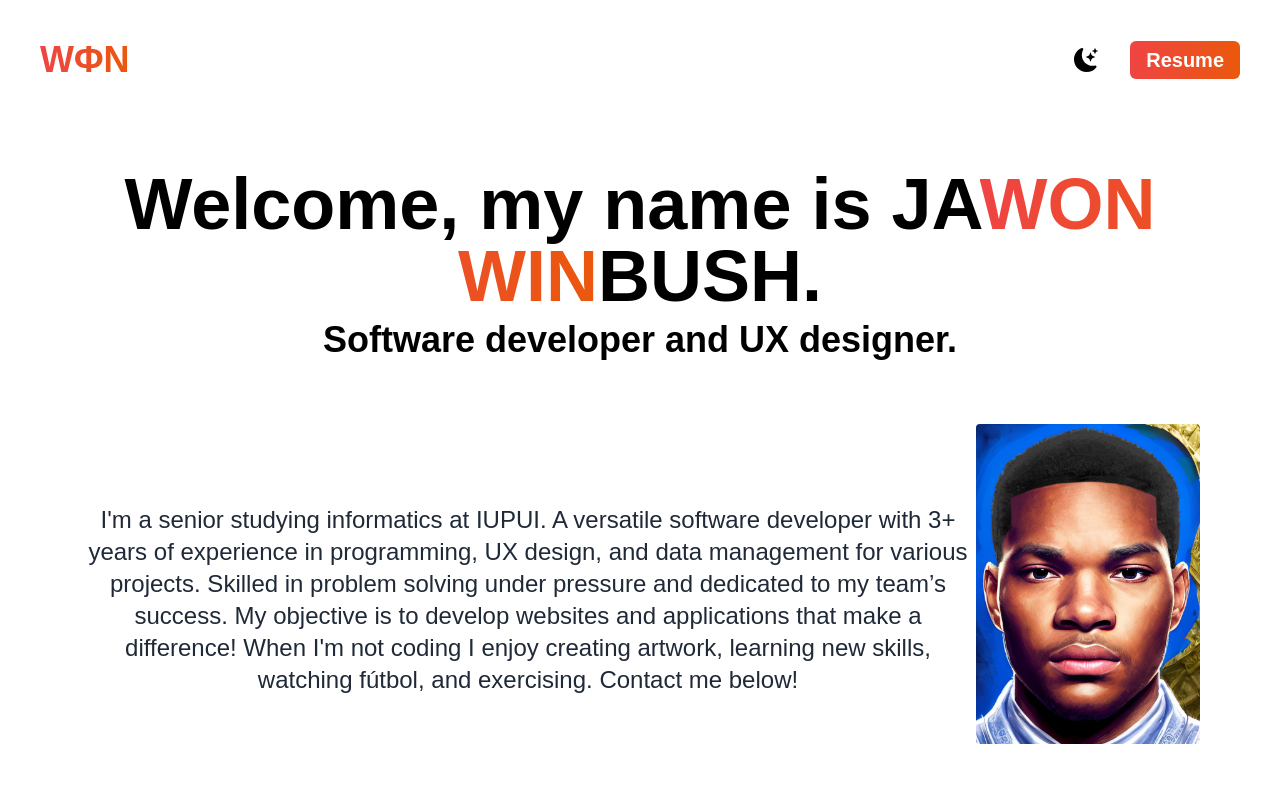
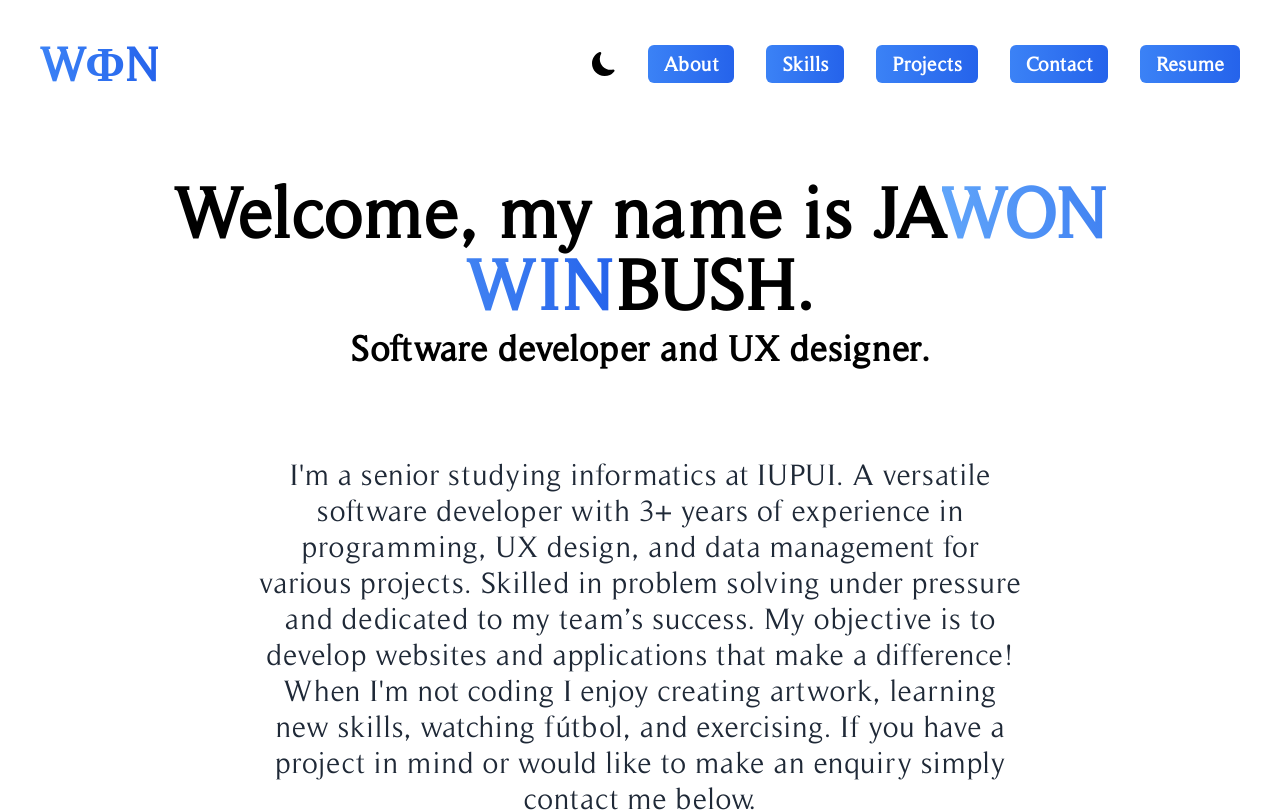
Before and after one commit to jwinbush/portfolio2023, a Next.js app: page / in a window 1280 px wide. Shown: the top 812 px of the page. Built offline with nearby package versions, Linux system fonts and the light colour scheme.

Commit message:
Updated index page and added list in navbar

```diff
--- a/pages/index.js
+++ b/pages/index.js
@@ -5,7 +5,7 @@ import {
   AiFillLinkedin,
   AiFillGithub,
 } from "react-icons/ai";
-import { BsFillMoonStarsFill } from "react-icons/bs";
+import { BsFillMoonFill } from "react-icons/bs";
 import { useState } from "react";
 import jawon from "../public/AIpicture.png";
 import backend from "../public/backend.png";
@@ -39,20 +39,50 @@ export default function Home() {
         initial={{opacity: 0 }}
         animate={{opacity: 1 }}
         transition={{ duration: 0.75 }}
-        className=" bg-white px-4 dark:bg-gray-900 md:px10 lg:px-10">
+        className=" bg-white px-4 dark:bg-gray-900 md:px-10 font-extraOld">
         <section className="min-h-screen">
-          <nav className="py-10 mb-12 flex justify-between dark:text-white">
-            <h1 className="text-3xl md:text-4xl text-transparent bg-clip-text bg-gradient-to-r from-red-500 to-orange-600 font-bold	">WΦN</h1>
+          <nav className="py-10 mb-6 md:mb-12 flex justify-between dark:text-white">
+            <h1 className="text-3xl md:text-5xl text-transparent bg-clip-text bg-gradient-to-r from-blue-500 to-blue-600 font-extrabold	">WΦN</h1>
             <ul className="flex items-center">
               <li>
-                <BsFillMoonStarsFill
+                <BsFillMoonFill
                   onClick={() => setDarkMode(!darkMode)}
                   className=" cursor-pointer text-2xl"
                 />
               </li>
               <li>
+              <a
+                  className="text-md md:text-xl font-semibold bg-gradient-to-r from-blue-500 text- to-blue-600 text-white px-4 py-2 border-none rounded-md ml-8"
+                  href="#"
+                >
+                  About
+                </a>              </li>
+              <li>
+              <a
+                  className="text-md md:text-xl font-semibold bg-gradient-to-r from-blue-500 text- to-blue-600 text-white px-4 py-2 border-none rounded-md ml-8"
+                  href="#"
+                >
+                  Skills
+                </a>              </li>
+              <li>
+              <a
+                  className="text-md md:text-xl font-semibold bg-gradient-to-r from-blue-500 text- to-blue-600 text-white px-4 py-2 border-none rounded-md ml-8"
+                  href="#"
+                >
+                  Projects
+                </a>
+              </li>
+              <li>
                 <a
-                  className="text-md md:text-xl font-semibold bg-gradient-to-r from-red-500 text- to-orange-600 text-white px-4 py-2 border-none rounded-md ml-8"
+                  className="text-md md:text-xl font-semibold bg-gradient-to-r from-blue-500 text- to-blue-600 text-white px-4 py-2 border-none rounded-md ml-8"
+                  href="#"
+                >
+                  Contact
+                </a>
+              </li>
+              <li>
+                <a
+                  className="text-md md:text-xl font-semibold bg-gradient-to-r from-blue-500 text- to-blue-600 text-white px-4 py-2 border-none rounded-md ml-8"
                   href="#"
                 >
                   Resume
@@ -60,23 +90,23 @@ export default function Home() {
               </li>
             </ul>
           </nav>
-          <div className="text-center px-10">
-            <h2 className="text-5xl font-bold	md:text-7xl dark:text-white">
-              Welcome, my name is JA<span className="text-transparent bg-clip-text bg-gradient-to-r from-red-500 to-orange-600">WON WIN</span>BUSH.
+          <div className="text-center px-4 md:px-10">
+            <h2 className="text-3xl font-bold	md:text-7xl dark:text-white">
+              Welcome, my name is JA<span className="text-transparent bg-clip-text bg-gradient-to-r from-blue-400 to-blue-600">WON WIN</span>BUSH.
             </h2>
             <h3 className="text-2xl py-2 dark:text-white md:text-4xl font-semibold">
               Software developer and UX designer.
             </h3>
 
-            <div className="md:justify-between justify-center flex py-2">
-              <p className=" text-gray-800 dark:text-gray-200 max-w-md md:max-w-4xl mx-auto text-xl md:text-2xl font-light mt-32 ">
+            <div className="content md:justify-between justify-center flex pt-10">
+              <p className=" text-gray-800 dark:text-gray-200 max-w-md md:max-w-3xl mx-auto text-lg whitespace-pre-line	md:text-3xl font-light mt-4 md:mt-10 ">
               I'm a senior studying informatics at IUPUI. A versatile software developer with 3+ years of experience in programming, UX design, and data management for various projects.
               Skilled in problem solving under pressure and dedicated to my team’s success. My objective is to develop websites and applications that make a difference!
               When I'm not coding I enjoy creating artwork, learning new skills, watching fútbol, and exercising.
-              Contact me below!
+              If you have a project in mind or would like to make an enquiry simply contact me below.
              </p>
 
-            <div className="mx-auto bg-white-500 rounded md:w-80 md:h-80 overflow-hidden mt-12 w-56 h-56 md:relative absolute items-center invisible md:visible">
+            <div className=" hero mx-auto bg-white-500 rounded-lg md:w-80 md:h-80 overflow-hidden mt-12 w-56 h-56 md:relative absolute items-center">
 
               <Image src={jawon} layout="fill" objectFit="cover" className="object-top" />
             </div>
@@ -86,7 +116,7 @@ export default function Home() {
 
         <section>
           <div>
-            <h3 className="text-3xl md:text-5xl font-semibold pt-20 text-center text-transparent bg-clip-text bg-gradient-to-r from-red-500 to-orange-600 ">Skills</h3>
+            <h3 className="text-3xl md:text-5xl font-semibold pt-20 text-center text-transparent bg-clip-text bg-gradient-to-r from-blue-400 to-blue-600 ">Skills</h3>
             <p className="text-md py-2 leading-8 text-gray-800 dark:text-gray-200">
               Since the beginning of my journey as a freelance designer and
               developer, I've done remote work for
@@ -218,7 +248,7 @@ export default function Home() {
         </section>
         <section className="py-10">
           <div>
-            <h3 className="text-3xl md:text-5xl font-semibold py-1 text-center text-transparent bg-clip-text bg-gradient-to-r from-red-500 to-orange-600 ">Portfolio</h3>
+            <h3 className="text-3xl md:text-5xl font-semibold py-1 text-center text-transparent bg-clip-text bg-gradient-to-r from-blue-400 to-blue-600 ">Portfolio</h3>
             <p className="text-md py-2 leading-8 text-gray-800 dark:text-gray-200">
               Since the beginning of my journey as a freelance designer and
               developer, I've done remote work for
--- a/styles/globals.css
+++ b/styles/globals.css
@@ -5,7 +5,6 @@ html,
 body {
     padding: 0;
     margin: 0;
-    font-family: -apple-system, BlinkMacSystemFont, Segoe UI, Roboto, Oxygen, Ubuntu, Cantarell, Fira Sans, Droid Sans, Helvetica Neue, sans-serif;
 }
 
 a {
@@ -18,6 +17,15 @@ a {
 }
 
 @font-face {
-    font-family: "burtons";
-    src: url("../public/Burtons.otf");
+    font-family: "extraOld";
+    src: url("../public/Timeless.ttf");
 }
+
+@media only screen and (max-width: 1300px) {
+    .hero {
+        visibility: hidden;
+    }
+    .content {
+        display: block;
+    }
+}
--- a/tailwind.config.js
+++ b/tailwind.config.js
@@ -8,7 +8,7 @@ module.exports = {
     theme: {
         extend: {
             fontFamily: {
-        burtons: "burtons",
+                extraOld: "extraOld",
                 poppins: ["Poppins", "sans-serif"],
             },
         },
```
Also changed, not shown: public/ExtraOld.otf (added), public/Timeless.ttf (added). Lines whose indentation alone changed are shown as unchanged.
